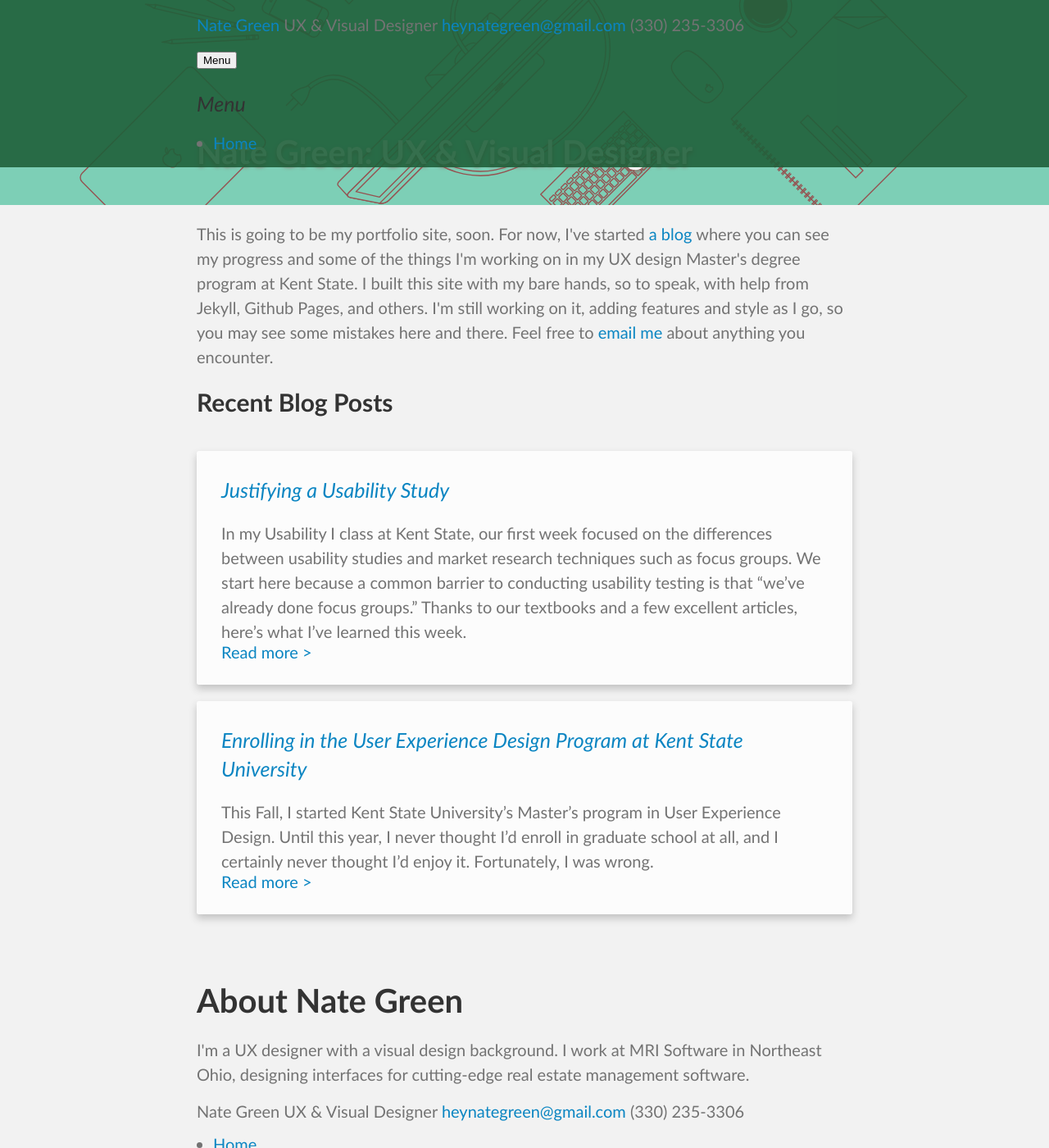
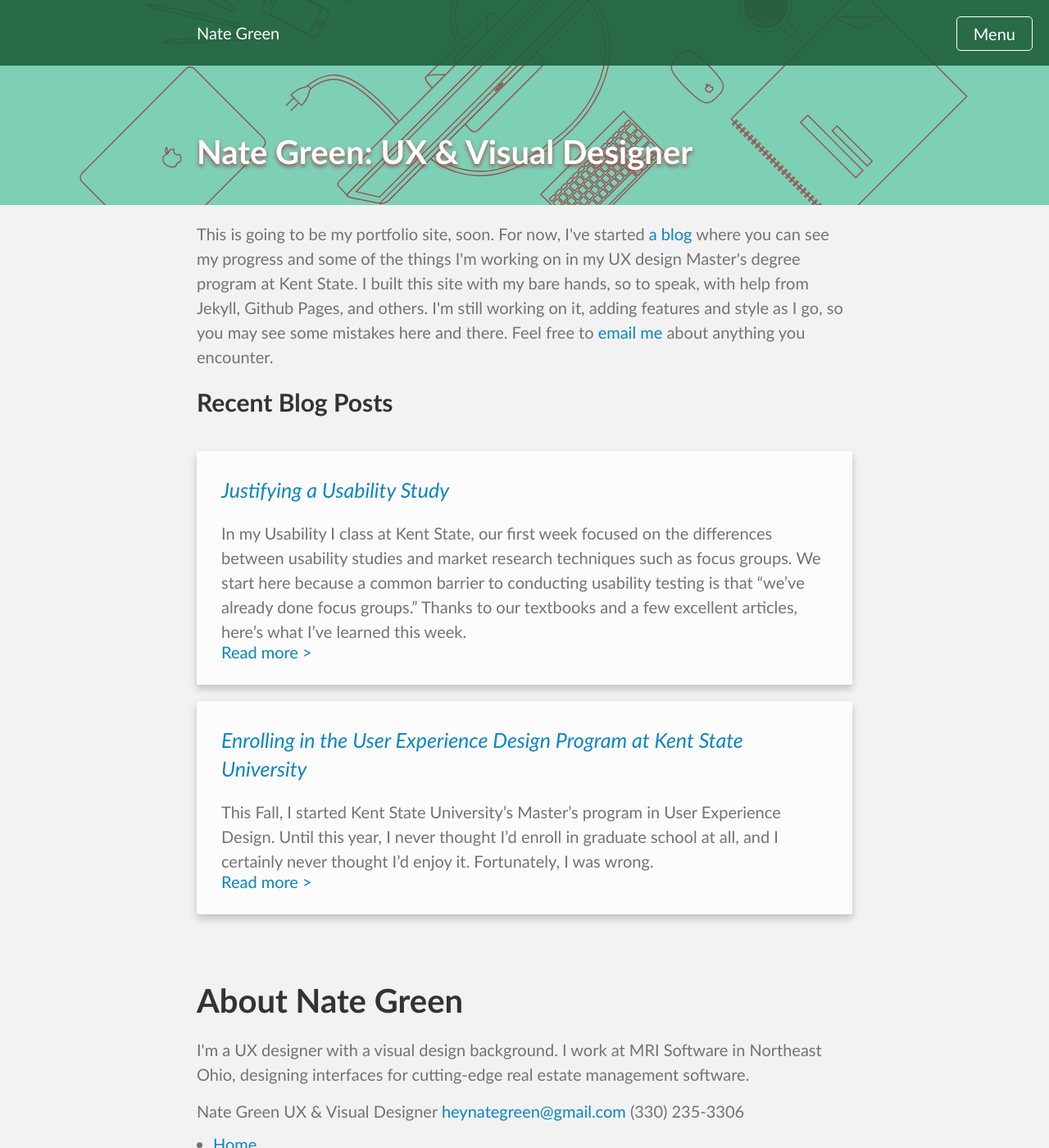
Before and after one commit to nategreen/old-website, a Jekyll site: the page built from index.html, in a window 1280 px wide and 1400 px high. Shown: the whole window at 82% size. Built offline with Jekyll 4.4.1, drawn with Linux system fonts in a browser that asks for light colours.

Commit message:
switch order of nav and h-card in header, style header's normal (closed) state

```diff
--- a/_includes/header.html
+++ b/_includes/header.html
@@ -1,10 +1,4 @@
 <header>
-  <section class="h-card">
-    <a href="/" class="p-name">Nate Green</a>
-    <span class="p-job-title">UX &amp; Visual Designer</span>
-    <a href="mailto:heynategreen@gmail.com" class="u-email">heynategreen@gmail.com</a>
-    <span class="p-tel">(330) 235-3306</span>
-  </section>
   {% if site.pages %}
     <nav>
       <button name="Menu">Menu</button>
@@ -18,4 +12,10 @@
       </ul>
     </nav>
   {% endif %}
+  <section class="h-card">
+    <a href="/" class="p-name">Nate Green</a>
+    <span class="p-job-title">UX &amp; Visual Designer</span>
+    <a href="mailto:heynategreen@gmail.com" class="u-email">heynategreen@gmail.com</a>
+    <span class="p-tel">(330) 235-3306</span>
+  </section>
 </header>
--- a/_sass/_base.scss
+++ b/_sass/_base.scss
@@ -15,7 +15,7 @@ table, caption, tbody, tfoot, thead, tr, th, td,
 article, aside, canvas, details, embed,
 figure, figcaption, footer, header, hgroup,
 menu, nav, output, ruby, section, summary,
-time, mark, audio, video {
+time, mark, audio, video, button {
     margin: 0;
     padding: 0;
     border: 0;
@@ -177,7 +177,7 @@ a {
   }
 }
 
-a.button {
+a.button, button {
   display: inline-block;
 
   font-size: 1rem;
@@ -189,7 +189,7 @@ a.button {
   border-radius: .25rem;
 
   margin-right: 1rem;
-  padding: .75rem 1rem;
+  padding: .5rem 1rem;
 
   &:nth-last-of-type(1) {
     margin-right: 0;
--- a/_sass/_layout.scss
+++ b/_sass/_layout.scss
@@ -20,19 +20,71 @@ body > * {
  * Site Header
  */
 
+/* Normal (closed) state */
+
 body > header {
   position: fixed;
   top: 0;
-  // height: 3rem;
   width: 100%;
 
   padding-top: 1rem;
   padding-bottom: 1rem;
 
   background-color: $site-header-color;
+  color: $white;
+
+  a {
+    color: inherit;
+  }
+
+  nav h3 {
+    color: inherit;
+  }
+
+  nav {
+    overflow: hidden;
+    height: 0;
+
+    button {
+      position: absolute;
+      top: 1rem;
+      right: 1rem;
+
+      background-color: transparent;
+      color: inherit;
+      border: 1px solid $white;
+      border-radius: .25rem;
+
+      &:hover {
+        background-color: transparentize($white, 0.75);
+        cursor: pointer;
+      }
+    }
+  }
+
+  .h-card {
+    margin-top: 0;
+
+    > * {
+      display: block;
+      overflow: hidden;
+
+      margin: 0;
+      padding: 0;
+    }
+
+    > *:nth-child(N + 2) {
+      height: 0;
+    }
+
+    .p-name {
+      padding: .5rem 0;
+    }
+  }
 }
 
 body > header + * > *:first-child {
+  /* add padding to the top of the first element on the page */
   padding-top: 6rem;
 }
 
```
